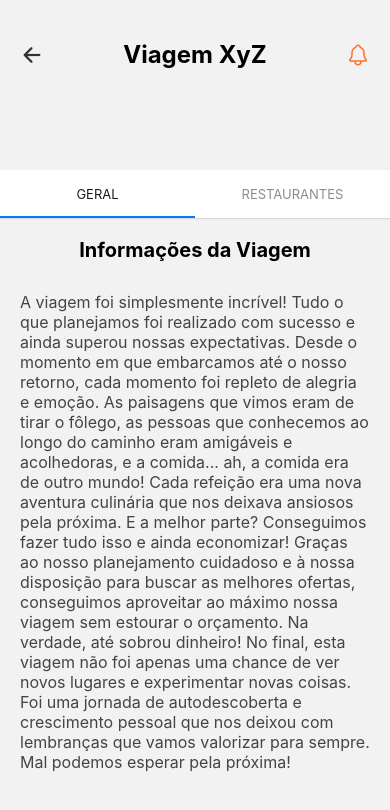
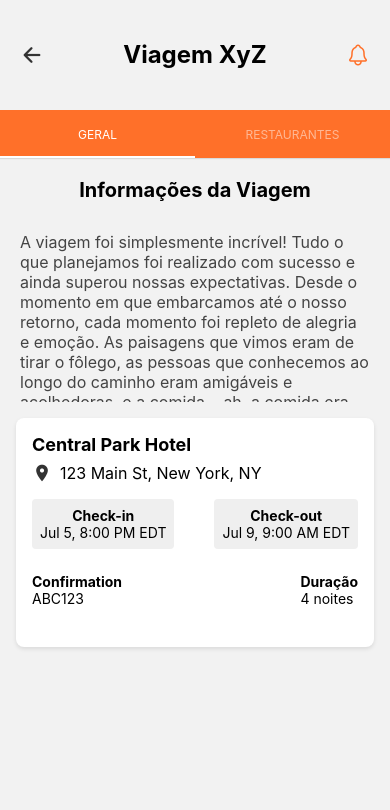
Before and after one commit to pedrogiampietro/ready-app, a React Native app: screen /ViewTravelPage in a window 390 px wide. Shown: the top 810 px of the page. Built offline with nearby package versions, Linux system fonts and the light colour scheme.

Commit message:
add: view page added feat: tab top

```diff
--- /dev/null
+++ b/src/components/HotelCard.tsx
@@ -0,0 +1,122 @@
+import React from "react";
+import { View, Text, StyleSheet } from "react-native";
+import { MaterialIcons } from "@expo/vector-icons";
+
+type HotelProps = {
+  hotelName: string;
+  address: string;
+  checkInDate: string;
+  checkOutDate: string;
+  confirmationCode: string;
+  duration: string;
+};
+
+export const HotelCard = ({
+  hotelName,
+  address,
+  checkInDate,
+  checkOutDate,
+  confirmationCode,
+  duration,
+}: HotelProps) => {
+  return (
+    <View style={styles.card}>
+      <Text style={styles.hotelName}>{hotelName}</Text>
+      <View style={styles.locationRow}>
+        <MaterialIcons name="location-on" size={20} color="#333" />
+        <Text style={styles.address}>{address}</Text>
+      </View>
+      <View style={styles.checkInOutRow}>
+        <View style={styles.checkInBox}>
+          <Text style={styles.checkTitle}>Check-in</Text>
+          <Text style={styles.checkTime}>{checkInDate}</Text>
+        </View>
+        <View style={styles.checkOutBox}>
+          <Text style={styles.checkTitle}>Check-out</Text>
+          <Text style={styles.checkTime}>{checkOutDate}</Text>
+        </View>
+      </View>
+      <View style={styles.checkInOutRow}>
+        <View>
+          <Text style={styles.askTime}>Confirmation</Text>
+          <Text style={styles.answerTime}>{confirmationCode}</Text>
+        </View>
+        <View>
+          <Text style={styles.askTime}>Duração</Text>
+          <Text style={styles.answerTime}>{duration} noites</Text>
+        </View>
+      </View>
+    </View>
+  );
+};
+
+const styles = StyleSheet.create({
+  card: {
+    backgroundColor: "#FFF",
+    borderRadius: 8,
+    padding: 16,
+    margin: 16,
+    shadowColor: "#000",
+    shadowOffset: { width: 0, height: 2 },
+    shadowOpacity: 0.1,
+    shadowRadius: 4,
+    elevation: 3,
+  },
+  hotelName: {
+    fontSize: 18,
+    fontWeight: "bold",
+    marginBottom: 8,
+  },
+  locationRow: {
+    flexDirection: "row",
+    alignItems: "center",
+    marginBottom: 16,
+  },
+  address: {
+    marginLeft: 8,
+    fontSize: 16,
+  },
+  checkInOutRow: {
+    flexDirection: "row",
+    justifyContent: "space-between",
+    marginBottom: 16,
+  },
+  checkInBox: {
+    alignItems: "center",
+    padding: 8,
+    backgroundColor: "#EFEFEF",
+    borderRadius: 4,
+  },
+  checkOutBox: {
+    alignItems: "center",
+    padding: 8,
+    backgroundColor: "#EFEFEF",
+    borderRadius: 4,
+  },
+  checkTitle: {
+    fontSize: 14,
+    fontWeight: "bold",
+  },
+  checkTime: {
+    fontSize: 14,
+  },
+  askTime: {
+    fontSize: 14,
+    fontWeight: "bold",
+    marginTop: 8,
+  },
+  answerTime: {
+    fontSize: 14,
+    marginBottom: 8,
+  },
+});
+
+// Exemplo de uso:
+// <HotelCard
+//   hotelName="Central Park Hotel"
+//   address="123 Main St, New York, NY"
+//   checkInDate="Jul 5, 8:00 PM EDT"
+//   checkOutDate="Jul 9, 9:00 AM EDT"
+//   confirmationCode="ABC123"
+//   duration="4"
+// />
--- a/src/views/ViewTravelPage.tsx
+++ b/src/views/ViewTravelPage.tsx
@@ -10,31 +10,42 @@ import { StatusBar } from "expo-status-bar";
 import { Ionicons } from "@expo/vector-icons";
 import { useNavigation } from "@react-navigation/native";
 import { createMaterialTopTabNavigator } from "@react-navigation/material-top-tabs";
+import { HotelCard } from "../components/HotelCard";
 
 const { Navigator, Screen } = createMaterialTopTabNavigator();
 
 const GeneralScreen = () => (
-  <View style={{ flex: 1, justifyContent: "center", alignItems: "center" }}>
-    <Text style={styles.infoTitle}>Informações da Viagem</Text>
-    <ScrollView showsHorizontalScrollIndicator>
-      <Text style={styles.infoText}>
-        A viagem foi simplesmente incrível! Tudo o que planejamos foi realizado
-        com sucesso e ainda superou nossas expectativas. Desde o momento em que
-        embarcamos até o nosso retorno, cada momento foi repleto de alegria e
-        emoção. As paisagens que vimos eram de tirar o fôlego, as pessoas que
-        conhecemos ao longo do caminho eram amigáveis e acolhedoras, e a
-        comida... ah, a comida era de outro mundo! Cada refeição era uma nova
-        aventura culinária que nos deixava ansiosos pela próxima. E a melhor
-        parte? Conseguimos fazer tudo isso e ainda economizar! Graças ao nosso
-        planejamento cuidadoso e à nossa disposição para buscar as melhores
-        ofertas, conseguimos aproveitar ao máximo nossa viagem sem estourar o
-        orçamento. Na verdade, até sobrou dinheiro! No final, esta viagem não
-        foi apenas uma chance de ver novos lugares e experimentar novas coisas.
-        Foi uma jornada de autodescoberta e crescimento pessoal que nos deixou
-        com lembranças que vamos valorizar para sempre. Mal podemos esperar pela
-        próxima!
-      </Text>
-    </ScrollView>
+  <View>
+    <View style={{ alignItems: "center" }}>
+      <Text style={styles.infoTitle}>Informações da Viagem</Text>
+      <ScrollView style={styles.scrollViewStyle} showsVerticalScrollIndicator>
+        <Text style={styles.infoText}>
+          A viagem foi simplesmente incrível! Tudo o que planejamos foi
+          realizado com sucesso e ainda superou nossas expectativas. Desde o
+          momento em que embarcamos até o nosso retorno, cada momento foi
+          repleto de alegria e emoção. As paisagens que vimos eram de tirar o
+          fôlego, as pessoas que conhecemos ao longo do caminho eram amigáveis e
+          acolhedoras, e a comida... ah, a comida era de outro mundo! Cada
+          refeição era uma nova aventura culinária que nos deixava ansiosos pela
+          próxima. E a melhor parte? Conseguimos fazer tudo isso e ainda
+          economizar! Graças ao nosso planejamento cuidadoso e à nossa
+          disposição para buscar as melhores ofertas, conseguimos aproveitar ao
+          máximo nossa viagem sem estourar o orçamento. Na verdade, até sobrou
+          dinheiro! No final, esta viagem não foi apenas uma chance de ver novos
+          lugares e experimentar novas coisas. Foi uma jornada de autodescoberta
+          e crescimento pessoal que nos deixou com lembranças que vamos
+          valorizar para sempre. Mal podemos esperar pela próxima!
+        </Text>
+      </ScrollView>
+    </View>
+    <HotelCard
+      hotelName="Central Park Hotel"
+      address="123 Main St, New York, NY"
+      checkInDate="Jul 5, 8:00 PM EDT"
+      checkOutDate="Jul 9, 9:00 AM EDT"
+      confirmationCode="ABC123"
+      duration="4"
+    />
   </View>
 );
 
@@ -43,12 +54,6 @@ const RestaurantsScreen = () => (
     <Text>Restaurantes</Text>
   </View>
 );
-
-// const TravelScreen = () => (
-//   <View style={{ flex: 1, justifyContent: "center", alignItems: "center" }}>
-//     <Text>Viagens</Text>
-//   </View>
-// );
 
 export const ViewTravelPage = () => {
   const navigation = useNavigation() as any;
@@ -70,7 +75,16 @@ export const ViewTravelPage = () => {
       </View>
 
       <View style={styles.tabContainer}>
-        <Navigator>
+        <Navigator
+          screenOptions={{
+            tabBarLabelStyle: { fontSize: 12 },
+            tabBarStyle: { backgroundColor: "#FF7029" },
+            tabBarActiveTintColor: "#FFF",
+            tabBarIndicatorStyle: {
+              backgroundColor: "#FFF",
+            },
+          }}
+        >
           <Screen name="Geral" component={GeneralScreen} />
           <Screen name="Restaurantes" component={RestaurantsScreen} />
         </Navigator>
@@ -82,7 +96,7 @@ export const ViewTravelPage = () => {
 const styles = StyleSheet.create({
   container: {
     flex: 1,
-    paddingTop: 90,
+    paddingTop: 30,
   },
   header: {
     position: "absolute",
@@ -106,6 +120,10 @@ const styles = StyleSheet.create({
     fontWeight: "bold",
     marginTop: 20,
   },
+  scrollViewStyle: {
+    maxHeight: 200,
+    overflow: "scroll",
+  },
   infoText: {
     fontSize: 16,
     color: "#444",
```
